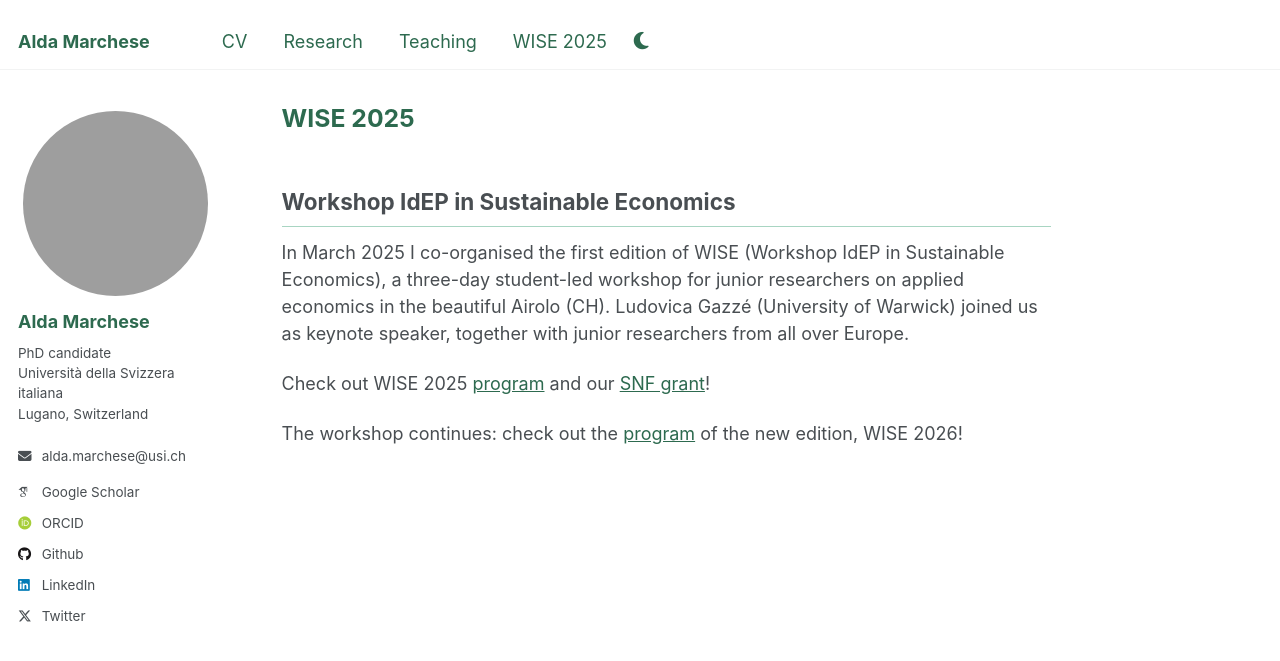
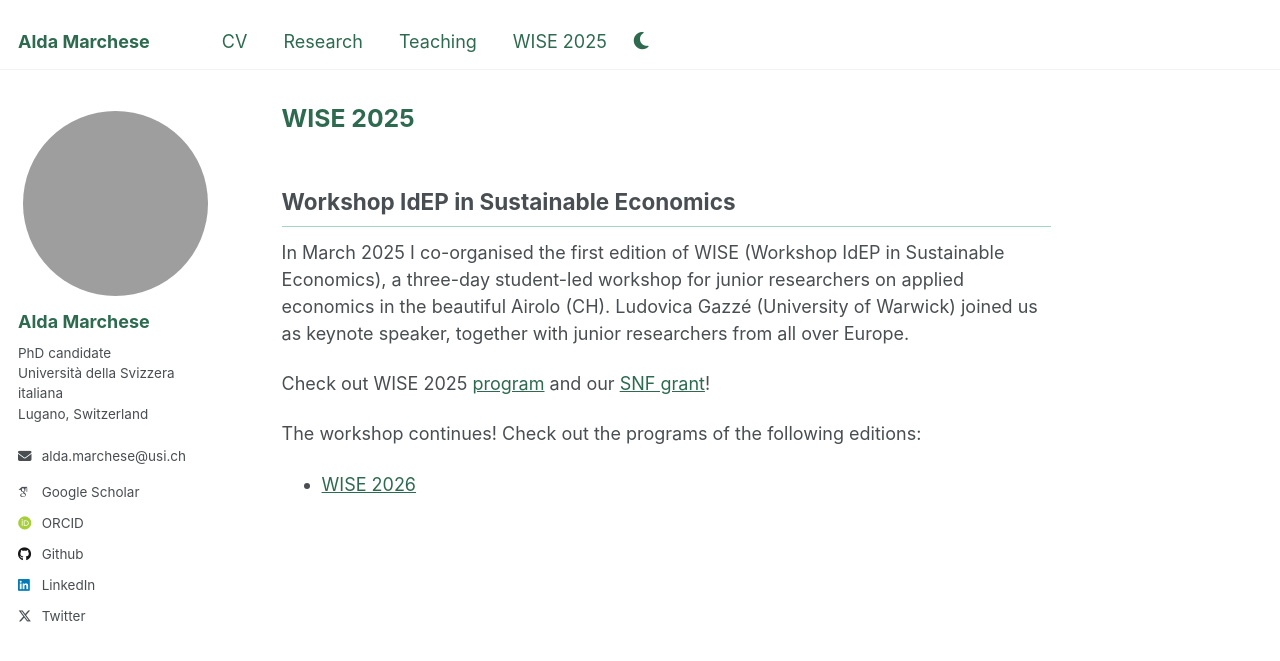
Before and after one commit to aldamarchese/aldamarchese.github.io, a Jekyll site: the page built from _pages/wise.md, in a window 1280 px wide. Shown: the top 661 px of the page. Built offline with Jekyll 4.4.1, drawn with Linux system fonts in a browser that asks for light colours; some web fonts are replaced.

Commit message:
List later WISE editions so new years can be added
Co-Authored-By: Claude Opus 5 <noreply@anthropic.com>

```diff
--- a/_pages/wise.md
+++ b/_pages/wise.md
@@ -12,4 +12,7 @@ In March 2025 I co-organised the first edition of WISE (Workshop IdEP in Sustain
 
 Check out WISE 2025 [program](https://www.usi.ch/it/feeds/30071){:target="_blank"} and our [SNF grant](https://data.snf.ch/grants/grant/232488){:target="_blank"}!
 
-The workshop continues: check out the [program](https://www.usi.ch/it/feeds/34874){:target="_blank"} of the new edition, WISE 2026!
+The workshop continues! Check out the programs of the following editions:
+
+<!-- To add a new edition, copy a line below and change the year and link. Newest first. -->
+- [WISE 2026](https://www.usi.ch/it/feeds/34874){:target="_blank"}
```
